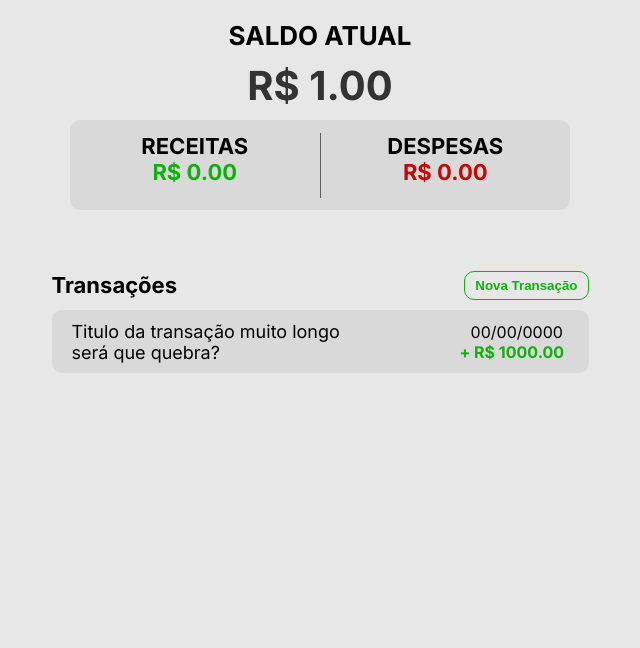
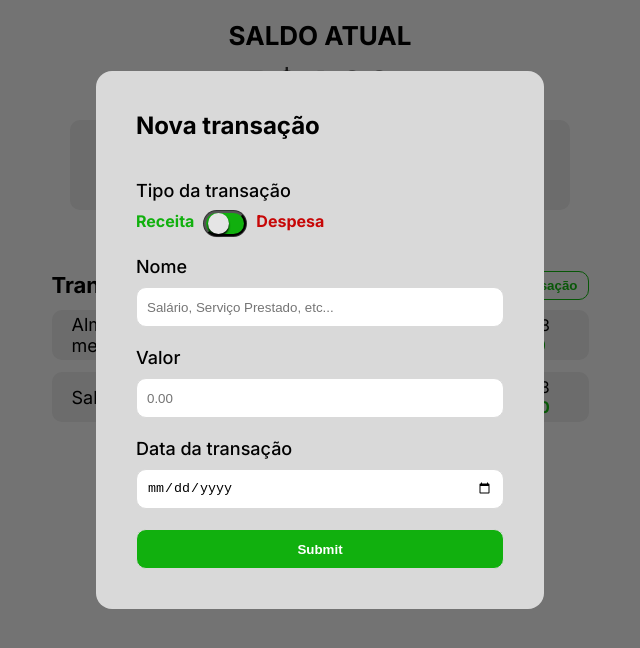
Before and after one commit to viezzer/dinheiro-web, a React (Create React App) app: page / in a window 1280 px wide. Both pictures are taken after a click on the button "Nova Transação". Shown: the top 648 px of the page, without its empty margins (320-960 px from the left). Built offline with nearby package versions, Linux system fonts and the light colour scheme.

Commit message:
criado formulário de nova transacao

```diff
--- a/package.json
+++ b/package.json
@@ -3,11 +3,13 @@
   "version": "0.1.0",
   "private": true,
   "dependencies": {
+    "@radix-ui/react-dialog": "^1.0.5",
+    "@radix-ui/react-switch": "^1.0.3",
     "@testing-library/jest-dom": "^5.17.0",
     "@testing-library/react": "^13.4.0",
     "@testing-library/user-event": "^13.5.0",
-    "react": "^18.2.0",
-    "react-dom": "^18.2.0",
+    "react": "18.2.0",
+    "react-dom": "18.2.0",
     "react-scripts": "5.0.1",
     "web-vitals": "^2.1.4"
   },
--- /dev/null
+++ b/src/components/NewTransactionForm.js
@@ -0,0 +1,82 @@
+import {useState} from 'react'
+import Switch from './SwitchDemo';
+import styles from './NewTransactionForm.module.css';
+
+function NewTransactionForm() {
+    const [isIncome, setIsIncome] = useState(true)
+    const [title, setTitle] = useState('')
+    const [value, setValue] = useState('')
+    const [date, setDate] = useState('')
+    const [titlePlaceholder, setTitlePlaceholder] = useState('Salário, Serviço Prestado, etc...')
+
+    function handleSwitch() {
+        if(isIncome){
+            //muda para despesa
+            setIsIncome(false)
+            setTitlePlaceholder('Almoço, Mercado, etc...')
+        } else {
+            //muda para receita
+            setIsIncome(true)
+            setTitlePlaceholder('Salário, Serviço Prestado, etc...')
+        }
+    }
+
+    function handleCreateNewTransaction(e) {
+        e.preventDefault()
+        console.log(date)
+    }
+
+    return (
+        <>
+            <h2>Nova transação</h2>
+            <form className={styles.form} onSubmit={handleCreateNewTransaction}>
+                <label className={styles.label}>Tipo da transação</label>
+                <div onClick={handleSwitch}>
+                    <Switch/>
+                </div>
+                {/* <label className={styles.label}>Categoria da transação</label>
+                <select className={styles.inputText}>
+                    <option value="">Transação</option>
+                    <option value="opcao1">Alimentação</option>
+                    <option value="opcao2">Transporte</option>
+                    <option value="opcao3">Lazer</option>
+                </select> */}
+
+
+                <label htmlFor='title' className={styles.label}>Nome</label>
+                <input
+                    id='title'
+                    name="title"
+                    className={styles.inputText}
+                    type="text"
+                    placeholder={titlePlaceholder}
+                    onChange={(e) => {setTitle(e.target.value)}}
+                    value={title}
+                />
+                <label htmlFor='value' className={styles.label}>Valor</label>
+                <input
+                    id='value'
+                    name='value'
+                    className={styles.inputText}
+                    type="number"
+                    placeholder="0.00"
+                    onChange={(e) => {setValue(e.target.value)}}
+                    value={value}
+                />
+                <label htmlFor='date' className={styles.label}>Data da transação</label>
+                <input
+                    id='date'
+                    name='date'
+                    className={styles.inputText}
+                    type='date'
+                    onChange={(e) => {setDate(e.target.value)}}
+                    value={date}
+                />
+
+                <input className={styles.inputSubmit} type='submit'></input>
+            </form>
+        </>
+    )
+}
+
+export default NewTransactionForm;
--- /dev/null
+++ b/src/components/NewTransactionForm.module.css
@@ -0,0 +1,30 @@
+.form {
+    display:flex;
+    flex-direction: column;
+    margin-top:20px;
+}
+
+.label {
+    margin-top:20px;
+    font-size: 18px;
+    font-weight: 500;
+    margin-bottom: 10px;
+}
+
+.inputText {
+    border-radius: 10px;
+    height:40px;
+    padding:10px;
+    border: 1px solid var(--cardColor);
+}
+
+.inputSubmit {
+    margin-top: 20px;
+    color:white;
+    font-weight: 700;
+    border-radius: 10px;
+    height:40px;
+    padding:10px;
+    border: 1px solid var(--cardColor);
+    background-color: var(--incomeColor);
+}
--- /dev/null
+++ b/src/components/SitchDemo.module.css
@@ -0,0 +1,42 @@
+
+.SwitchRoot {
+    width: 42px;
+    height: 25px;
+    background-color: var(--incomeColor);
+    border-radius: 9999px;
+    position: relative;
+    -webkit-tap-highlight-color: rgba(0, 0, 0, 0);
+    margin-left: 10px;
+    margin-right: 10px;
+  }
+  .SwitchRoot:focus {
+    box-shadow: 0 0 0 1px #333;
+  }
+  .SwitchRoot[data-state='checked'] {
+    background-color: var(--expenseColor);
+  }
+
+  .SwitchThumb {
+    display: block;
+    width: 21px;
+    height: 21px;
+    background-color: #e5e5e5;
+    border-radius: 9999px;
+    box-shadow: 0 2px 2px black;
+    transition: transform 100ms;
+    transform: translateX(2px);
+    will-change: transform;
+  }
+  .SwitchThumb[data-state='checked'] {
+    transform: translateX(19px);
+  }
+
+  .expenseText {
+    font-weight: 700;
+    color: var(--expenseColor);
+  }
+
+  .incomeText {
+    font-weight: 700;
+    color: var(--incomeColor);
+  }
--- /dev/null
+++ b/src/components/SwitchDemo.js
@@ -0,0 +1,17 @@
+import React from 'react';
+import * as Switch from '@radix-ui/react-switch';
+import styles from './SitchDemo.module.css'
+
+function SwitchDemo() {
+    return (
+        <div style={{ display: 'flex', alignItems: 'start', flexDirection: 'row'}}>
+            <p className={styles.incomeText}>Receita</p>
+            <Switch.Root className={styles.SwitchRoot} id="isIncome">
+                <Switch.Thumb className={styles.SwitchThumb} />
+            </Switch.Root>
+            <p className={styles.expenseText}>Despesa</p>
+        </div>
+    )
+}
+
+export default SwitchDemo;
--- a/src/components/TransactionsList.js
+++ b/src/components/TransactionsList.js
@@ -1,22 +1,62 @@
 import styles from './TransactionsList.module.css'
+import * as Dialog from '@radix-ui/react-dialog';
+import NewTransactionForm from './NewTransactionForm';
+import {useState} from 'react'
+
+const transactionsExample = [
+    {
+        id: '1234',
+        category: 'Transação',
+        title: 'Almoço muito gostoso que comi no ju com meu pai que fez churrasco',
+        value: '-23.00',
+        date: '29/11/2023',
+    },
+    {
+        id: '12345',
+        category: 'Transação',
+        title: 'Salário',
+        value: '300.00',
+        date: '25/11/2023',
+    },
+]
 
 function TransactionsList() {
+    const [transactions, setTransactions] = useState(transactionsExample);
+
+    function fecthTransactions() {
+        setTransactions(transactionsExample)
+    }
+    // fecthTransactions()
     return (
         <div className={styles.container}>
             <div className={styles.header}>
                 <p className={styles.headerTitle}>Transações</p>
-                <button className={styles.newTransactionButton}>Nova Transação</button>
-            </div>
-            <div className={styles.listItemRectangle}>
-                <div className={styles.titleDiv}>
-                    <p className={styles.title}>Titulo da transação muito longo será que quebra?</p>
-                </div>
-                <div className={styles.dateAndValueDiv}>
-                    <p className={styles.data}>00/00/0000</p>
-                    <p className={styles.value}>+ R$ 1000.00</p>
-                </div>
+                <Dialog.Root>
+                    <Dialog.Trigger className={styles.newTransactionButton}>Nova Transação</Dialog.Trigger>
+                    <Dialog.Portal>
+                        <Dialog.Overlay className={styles.dialogOverlay}/>
+                        <Dialog.Content className={styles.dialog}>
+                            <NewTransactionForm/>
+                        </Dialog.Content>
+                    </Dialog.Portal>
+                </Dialog.Root>
 
             </div>
+            {transactions.map((transaction, index) => (
+                    <div className={styles.listItemRectangle} key={index}>
+                        <div className={styles.titleDiv}>
+                            <p className={styles.title}>{transaction.title}</p>
+                        </div>
+                        <div className={styles.dateAndValueDiv}>
+                            <p className={styles.data}>{transaction.date}</p>
+                            <p className={styles.value}>
+                                {transaction.value > 0 ? `+R$ ${transaction.value}` : `-R$ ${transaction.value}` }
+                            </p>
+                        </div>
+
+                    </div>
+                ))
+            }
         </div>
 
     )
--- a/src/components/TransactionsList.module.css
+++ b/src/components/TransactionsList.module.css
@@ -49,16 +49,21 @@
 
 .listItemRectangle {
     width: 537px;
-    height: 63px;
+    height: 50px;
     background-color: var(--cardColor);
     display:flex;
     flex-direction: row;
     border-radius: 10px;
+    justify-content: space-between;
+    margin-bottom: 12px;
 }
 
 .titleDiv {
     margin-top:auto;
     margin-bottom:auto;
+    width:70%;
+    display:flex;
+    flex-wrap: wrap;
     /* background-color: antiquewhite; */
 }
 
@@ -81,7 +86,8 @@
     font-weight: 400;
     line-height: normal;
     /* background-color: #11B00E; */
-    width:70%;
+    word-wrap: break-word;
+    flex: 0 0 100%;
 }
 
 .data{
@@ -104,3 +110,28 @@
     line-height: normal;
     /* min-width: 150px; */
 }
+
+.dialogOverlay {
+    width: 100vw; /* Equivalente a w-screen no Tailwind */
+    height: 100vh; /* Equivalente a h-screen no Tailwind */
+    background-color: rgba(0, 0, 0, 0.5); /* Cor preta com opacidade 80%, equivalente a bg-black/80 no Tailwind */
+    position: fixed;
+    top: 0;
+    right: 0;
+    bottom: 0;
+    left: 0;
+
+}
+
+.dialog {
+    position: absolute;
+    padding: 2.5rem; /* Equivalente a p-10 no Tailwind */
+    background-color: var(--cardColor); /* Cor correspondente a bg-zinc-900 no Tailwind */
+    border-radius: 1rem; /* Equivalente a rounded-2xl no Tailwind */
+    width: 100%;
+    max-width: 28rem; /* Equivalente a max-w-md no Tailwind */
+    top: 50%;
+    left: 50%;
+    transform: translateX(-50%) translateY(-50%);
+
+}
```
Also changed, not shown: 1 other file (tests, documents, lock files or other folders).
